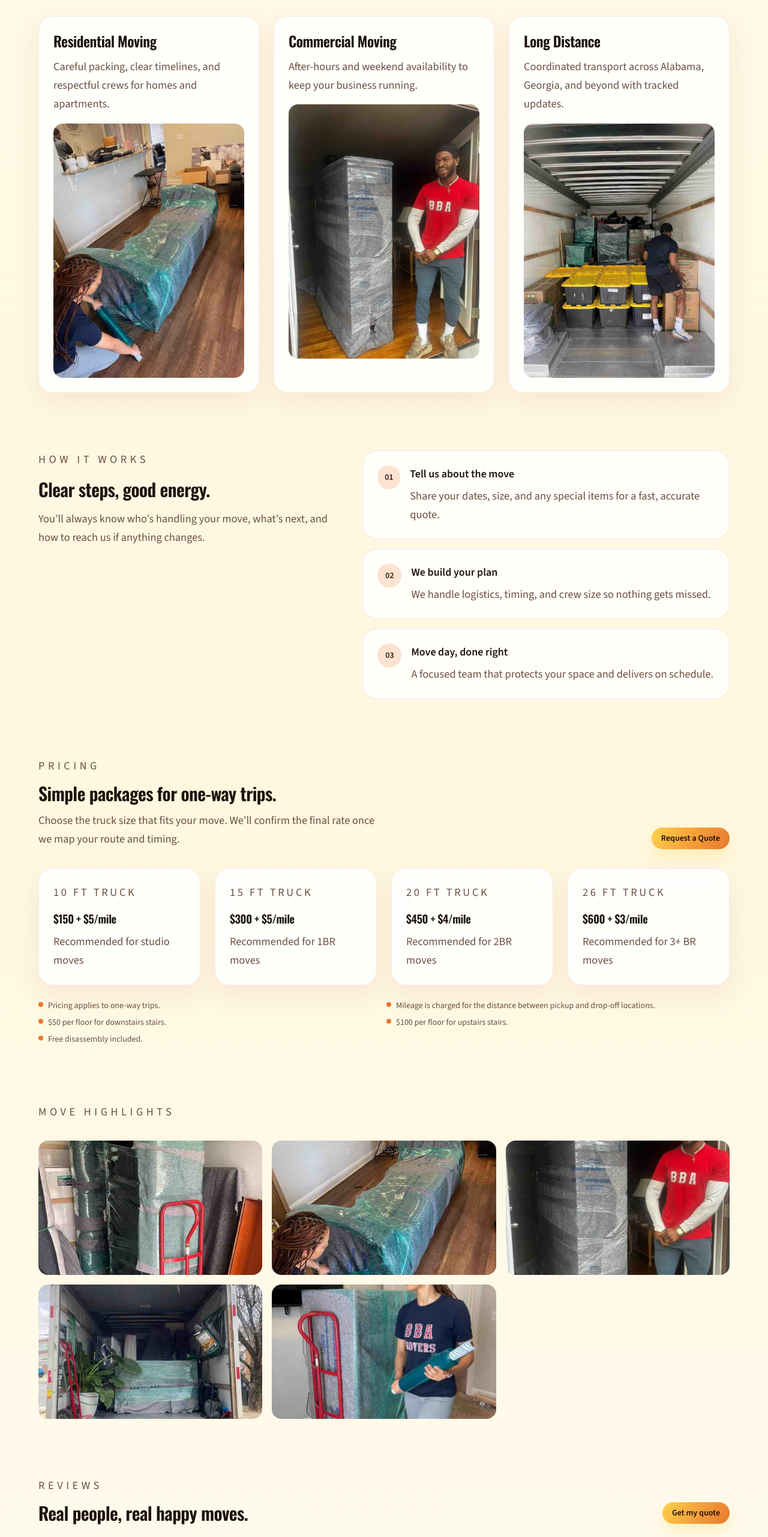
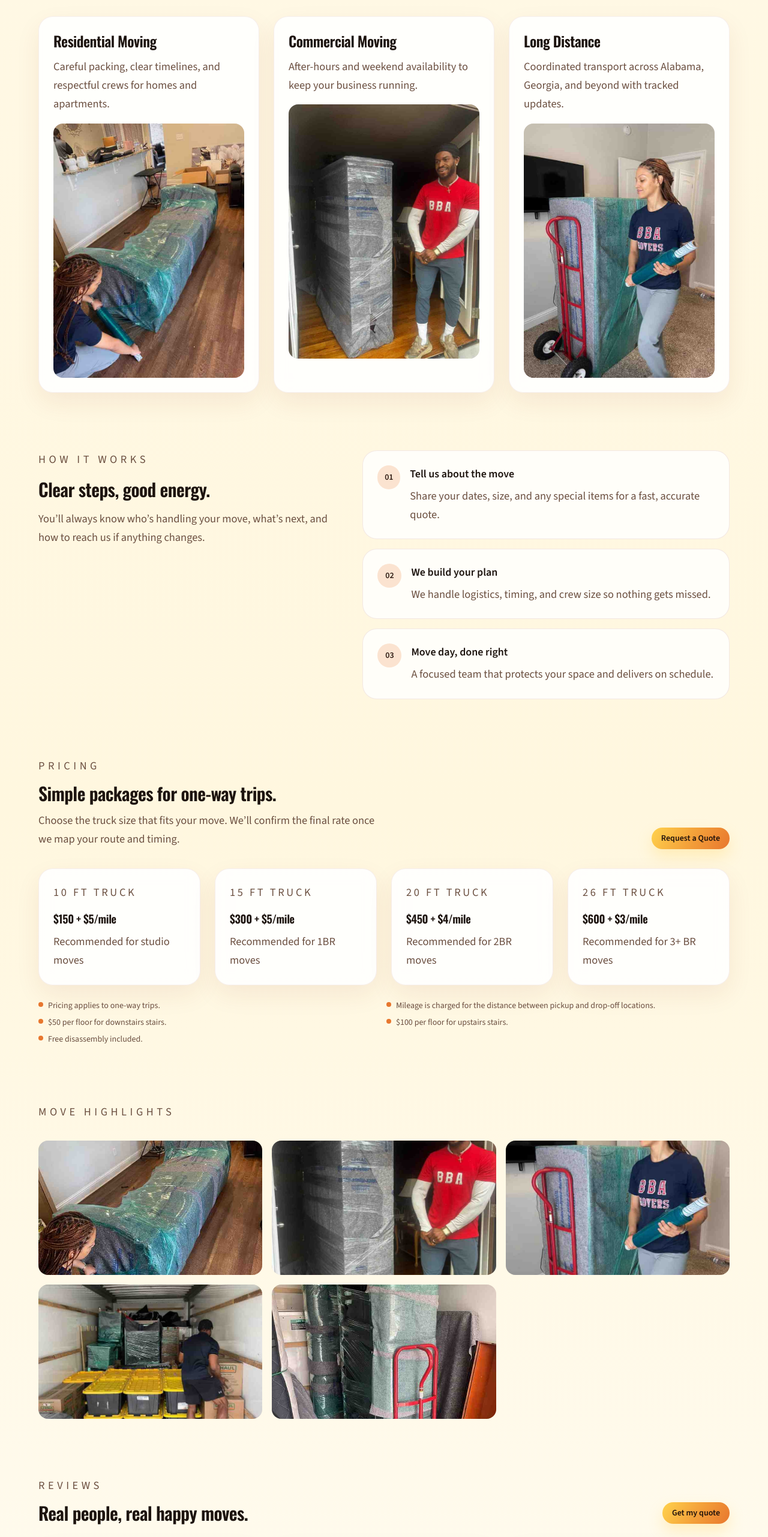
Before and after one commit to studiountitled/bbamovers, a Next.js app: page / in a window 1280 px wide. Shown: the part 1051-3614 px from the top of the page at 60% size. Built offline with nearby package versions, Linux system fonts and the light colour scheme.

Commit message:
Update service image mapping

```diff
--- a/app/page.tsx
+++ b/app/page.tsx
@@ -91,11 +91,11 @@ const reviews = [
 ];
 
 const galleryImages = [
-  "/gallery-5.jpg",
   "/gallery-1.jpg",
   "/gallery-2.jpg",
-  "/gallery-10.jpg",
   "/gallery-3.jpg",
+  "/gallery-4.jpg",
+  "/gallery-5.jpg",
 ];
 
 const faqs = [
@@ -246,7 +246,7 @@ export default function Home() {
                         ? "/gallery-1.jpg"
                         : service.title === "Commercial Moving"
                           ? "/gallery-2.jpg"
-                          : "/gallery-4.jpg"
+                          : "/gallery-3.jpg"
                     }
                     alt={service.title}
                     width={600}
```
